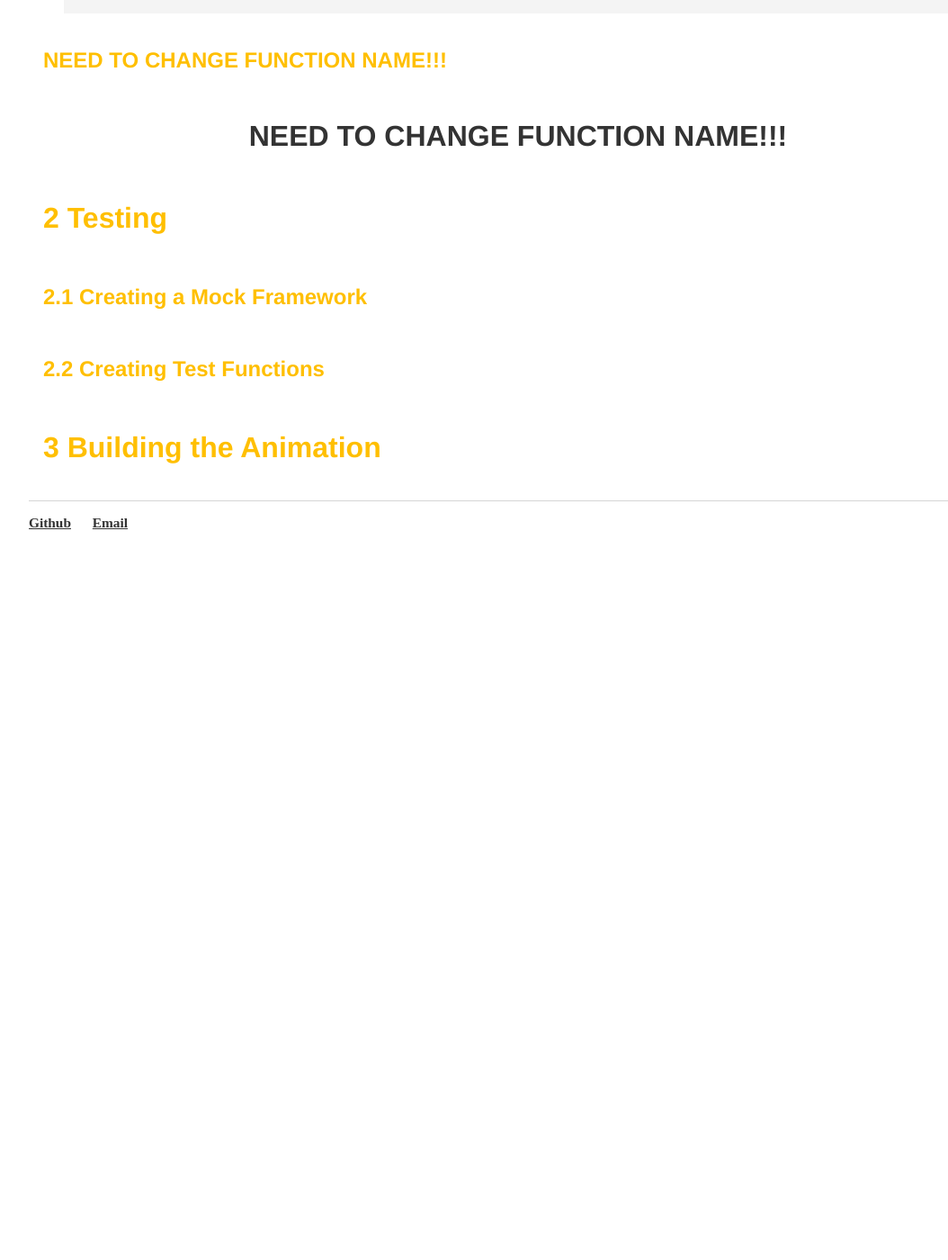
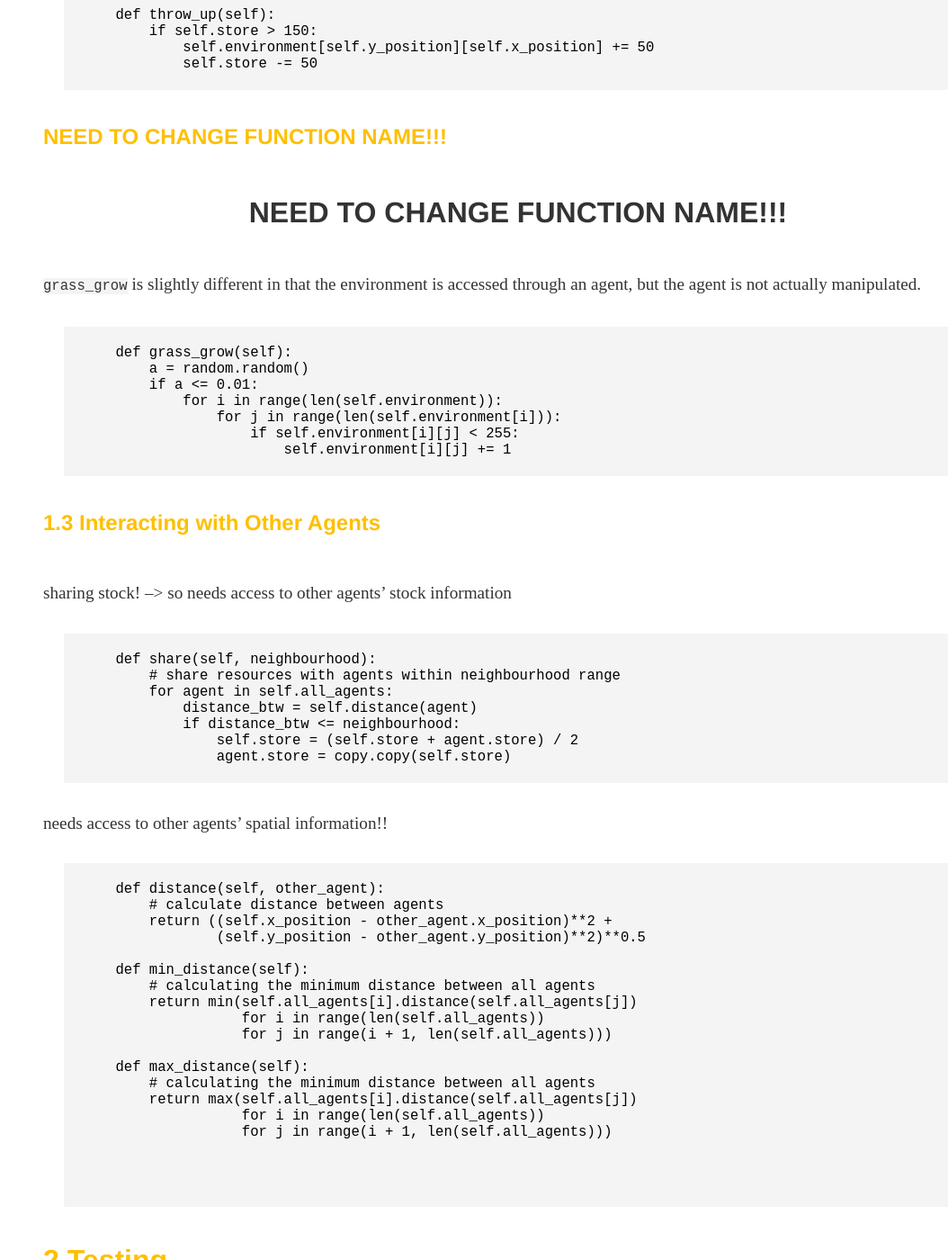
Before and after one commit to lena-kilian/lena-kilian.github.io, a Jekyll site: the page built from abm/index.md, in a window 1280 px wide and 1400 px high, scrolled down 3135 px. Shown: the whole window at 90% size, without its empty margins (64-1118 px from the left). Built offline with Jekyll 4.4.1, drawn with Linux system fonts in a browser that asks for light colours; our own code applies the rules of GitHub Pages for plain Markdown files; before the commit the page ends 3765 px from its top, so only the background shows below that; some of the changed text lies outside the part shown.

Commit message:
Update index.md

````diff
--- a/abm/index.md
+++ b/abm/index.md
@@ -1,5 +1,4 @@
 # Projects
-
 # Agent-based modelling using Python
 
 This model is part of an [assessment](http://www.geog.leeds.ac.uk/courses/computing/study/core-python-phd/assessment1/index.html) for [GEOG5995](http://www.geog.leeds.ac.uk/courses/computing/study/core-python-phd/index.html). It creates *n* number of agents, which are located randomly on a 100 x 100 grid. In this example the agents represent sheep, which will move around and interact with an imported environment, as well as each other.
@@ -42,7 +41,7 @@
         return (f"[{self.x_position}, {self.y_position}]")
 ```
 
-### 1.2 Building Functions for the Class
+### 1.2 Moving around the Environment
 
 Thereafter, `moveagent` was defined to randomly move the agent around the environment. An agent's move along the x- and y-directions were separated, and there was an equal chance that the agents position is a given direction would increase, decrease or remain the same. If an agent had a store higher than or equal to 100, they were coded to move twice in a given round. The direction of the first move would not impact the direction of the second move.
 
@@ -75,6 +74,10 @@
                     self.y_position = (self.y_position - 1) % 101
 ```
 
+
+
+### 1.3 Interacting with the Environment
+
 In addition to being able to move around the environment, agents are able to interact with it by eating it or regurgitating some grass they had previously eaten onto it. With each eating iteration, 10 units are removed from the point the agent stands on in the environment and added to the agent's store. If less than 10 units are available in an agent's environemnt, the agent will eat the remaining value and the environemnt will drop to 0 at that point. If an agent's store is equal to or higher than 100, they will remove 10 units from the point in the environment they stand on, but only move 5 units to their store. The remaining five units will be fully eaten, so that they are unavailble to `share` (see below) and to slow down the storage accumulation.
 
 In a similar manner, once an agent has stored 150 units, the they will regurtitate 50 units onto the point in they environment they stand on. These units will become available for other agents to `eat` if they land on said point in the environment.
@@ -102,6 +105,56 @@
 ### NEED TO CHANGE FUNCTION NAME!!!
 # NEED TO CHANGE FUNCTION NAME!!!
 
+`grass_grow` is slightly different in that the environment is accessed through an agent, but the agent is not actually manipulated.
+
+```
+    def grass_grow(self):
+        a = random.random()
+        if a <= 0.01:
+            for i in range(len(self.environment)):
+                for j in range(len(self.environment[i])):
+                    if self.environment[i][j] < 255:
+                        self.environment[i][j] += 1
+```
+
+### 1.3 Interacting with Other Agents
+
+sharing stock! --> so needs access to other agents' stock information
+
+```
+    def share(self, neighbourhood):
+        # share resources with agents within neighbourhood range
+        for agent in self.all_agents:
+            distance_btw = self.distance(agent)
+            if distance_btw <= neighbourhood:
+                self.store = (self.store + agent.store) / 2
+                agent.store = copy.copy(self.store)
+```
+
+needs access to other agents' spatial information!!
+```
+    def distance(self, other_agent):
+        # calculate distance between agents
+        return ((self.x_position - other_agent.x_position)**2 +
+                (self.y_position - other_agent.y_position)**2)**0.5
+
+    def min_distance(self):
+        # calculating the minimum distance between all agents
+        return min(self.all_agents[i].distance(self.all_agents[j])
+                   for i in range(len(self.all_agents))
+                   for j in range(i + 1, len(self.all_agents)))
+
+    def max_distance(self):
+        # calculating the minimum distance between all agents
+        return max(self.all_agents[i].distance(self.all_agents[j])
+                   for i in range(len(self.all_agents))
+                   for j in range(i + 1, len(self.all_agents)))
+
+
+
+```
+
+
 ## 2 Testing
 ### 2.1 Creating a Mock Framework
 
````
